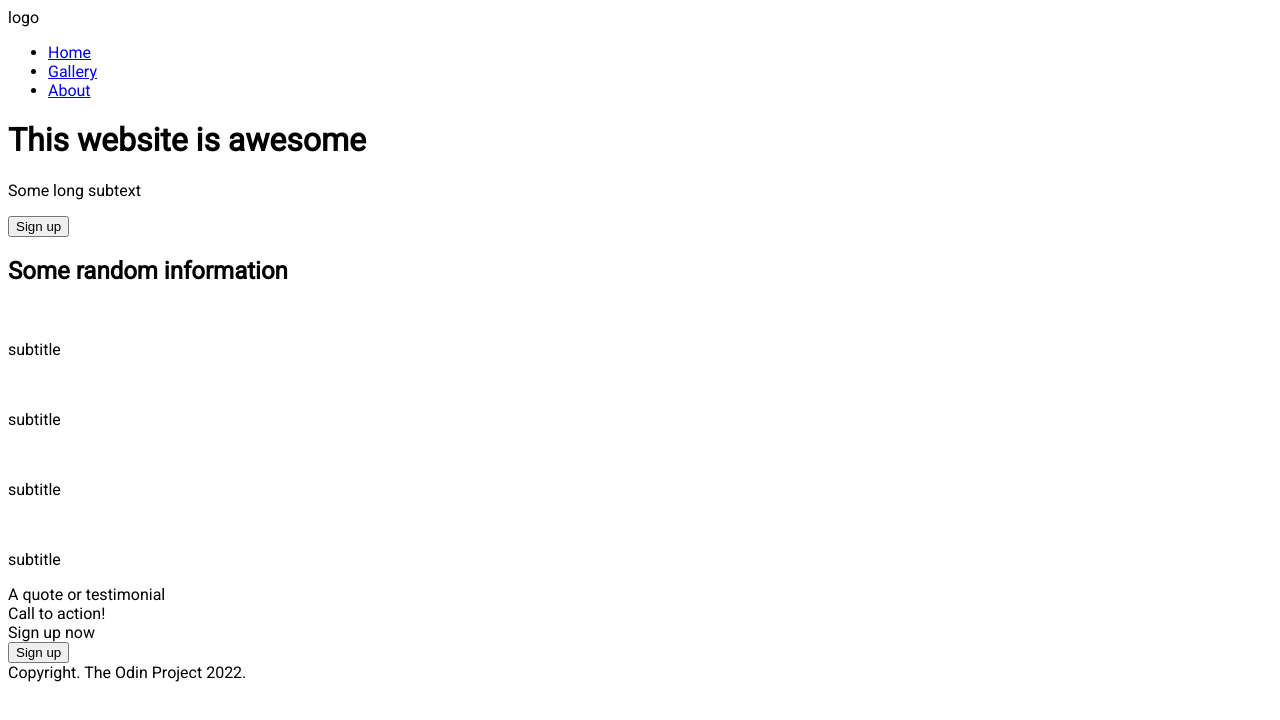
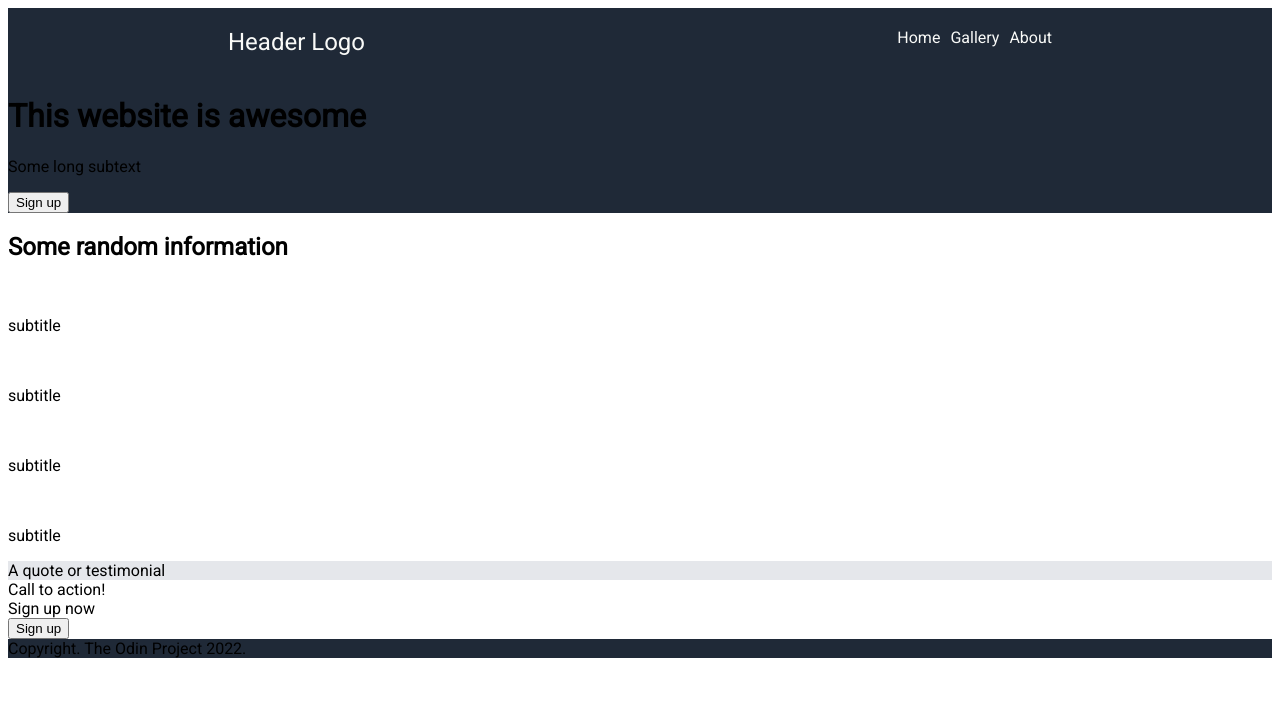
Before and after one commit to syfq-isml/project-landing-page, a plain HTML site: page index.html in a window 1280 px wide. Drawn offline with Linux system fonts and the light colour scheme.

Commit message:
added header properties to style.css

```diff
--- a/index.html
+++ b/index.html
@@ -10,13 +10,14 @@
 
 <body>
     <div class="header">
-        <div class="logo">logo</div>
-        <div class="right-links"></div>
-        <ul>
-            <li><a href="https://google.com">Home</a></li>
-            <li><a href="https://google.com">Gallery</a></li>
-            <li><a href="https://google.com">About</a></li>
-        </ul>
+        <div class="logo">Header Logo</div>
+        <div class="right-links">
+            <ul>
+                <li><a href="https://google.com">Home</a></li>
+                <li><a href="https://google.com">Gallery</a></li>
+                <li><a href="https://google.com">About</a></li>
+            </ul>
+        </div>
     </div>
 
     <div class="section-1">
--- a/style.css
+++ b/style.css
@@ -3,4 +3,58 @@
 body {
     font-family: 'Roboto', sans-serif;
     background-color: white;
+    display: flex;
+    flex-direction: column;
 }
+
+.header {
+    background-color: #1F2937;
+    display: flex;
+    justify-content: space-between;
+    padding: 20px;
+}
+
+.right-links {
+
+
+}
+
+.logo {
+    font-size: 24px;
+    color: #F9FAF8;
+    margin-left: 200px;
+
+}
+
+ul {
+    list-style: none;
+    display:flex;
+    gap: 10px;
+    margin: 0 200px 0 0;
+    padding: 0;
+}
+
+a{
+    text-decoration: none;
+    color: #F9FAF8;
+}
+
+.section-1 {
+    background-color: #1F2937;
+}
+
+.section-2 {
+
+}
+
+.section-3 {
+    background-color: #E5E7EB;
+}
+
+.section-4 {
+
+}
+
+.footer {
+    background-color: #1F2937;
+}
```
